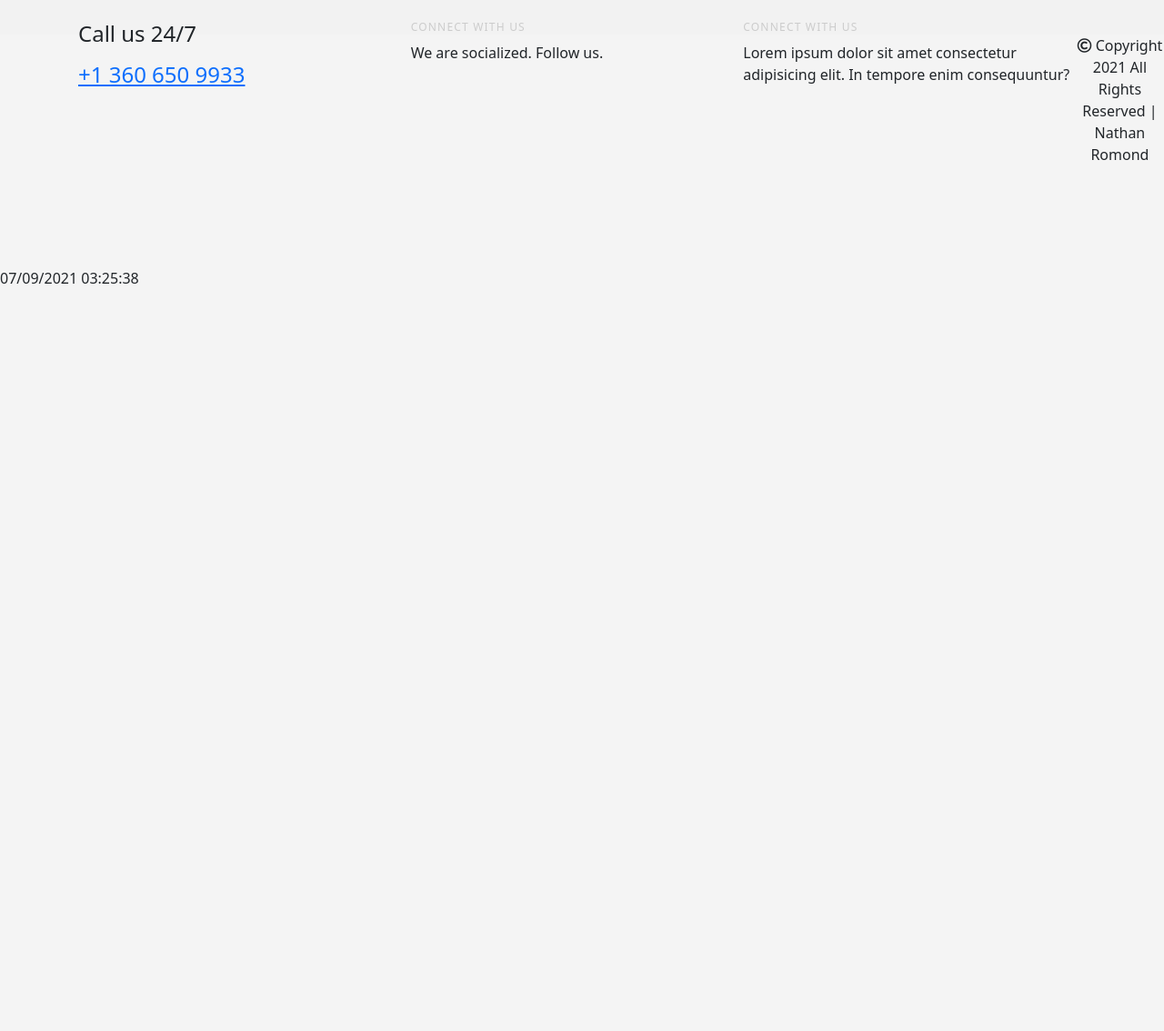
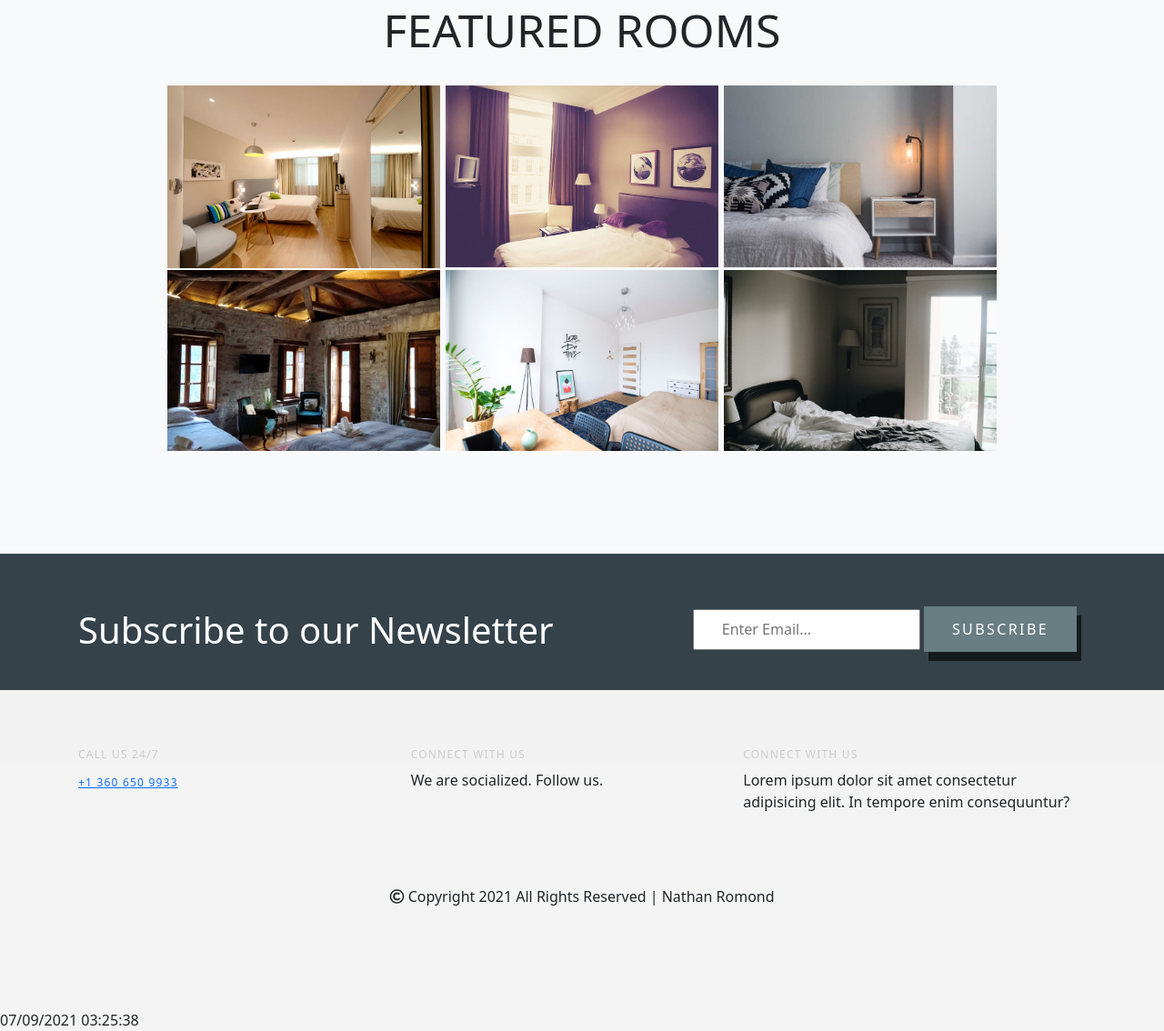
Before and after one commit to NathanRomond/CSCI101, a plain HTML site: page Labs/Lab1/index.html in a window 1280 px wide. Shown: the part 1486-2620 px from the top of the page at 91% size. Before the commit the page ends 1804 px from the top, so only its background shows below. Drawn offline with nearby package versions, Linux system fonts and the light colour scheme.

Commit message:
fix clearfix issues

```diff
--- a/Labs/Lab1/index.html
+++ b/Labs/Lab1/index.html
@@ -20,9 +20,9 @@
                 <a href="contact.html">Contact</a>
             </nav>
         </div> <!-- Container -->
-        <div class="heroimage"></div>
-        <div class="clearfix"></div>
     </header>
+    <div class="heroimage"></div>
+    <div class="clearfix"></div>
     <main class="main-padding">
         <div class="container">
             <div class="sideleft">
@@ -78,7 +78,7 @@
         <section class="main-footer">
             <div class="container">
                 <div class="footer">
-                    <h4 class="subheading">
+                    <h4 class="sub-heading">
                         <p>Call us 24/7</p>
                         <a href="#">+1 360 650 9933</a>
                     </h4>
@@ -93,6 +93,7 @@
                 </div><!-- Footer Div -->
             </div><!-- Container -->
         </section><!-- Main Footer -->
+        <div class="clearfix"></div>
         <div class="copyright">
             <i class="far fa-copyright"></i>
             <span>Copyright 2021 All Rights Reserved | Nathan Romond</span>
```
Also changed, not shown: Labs/Lab1/rooms.html (+4 -3 lines).
